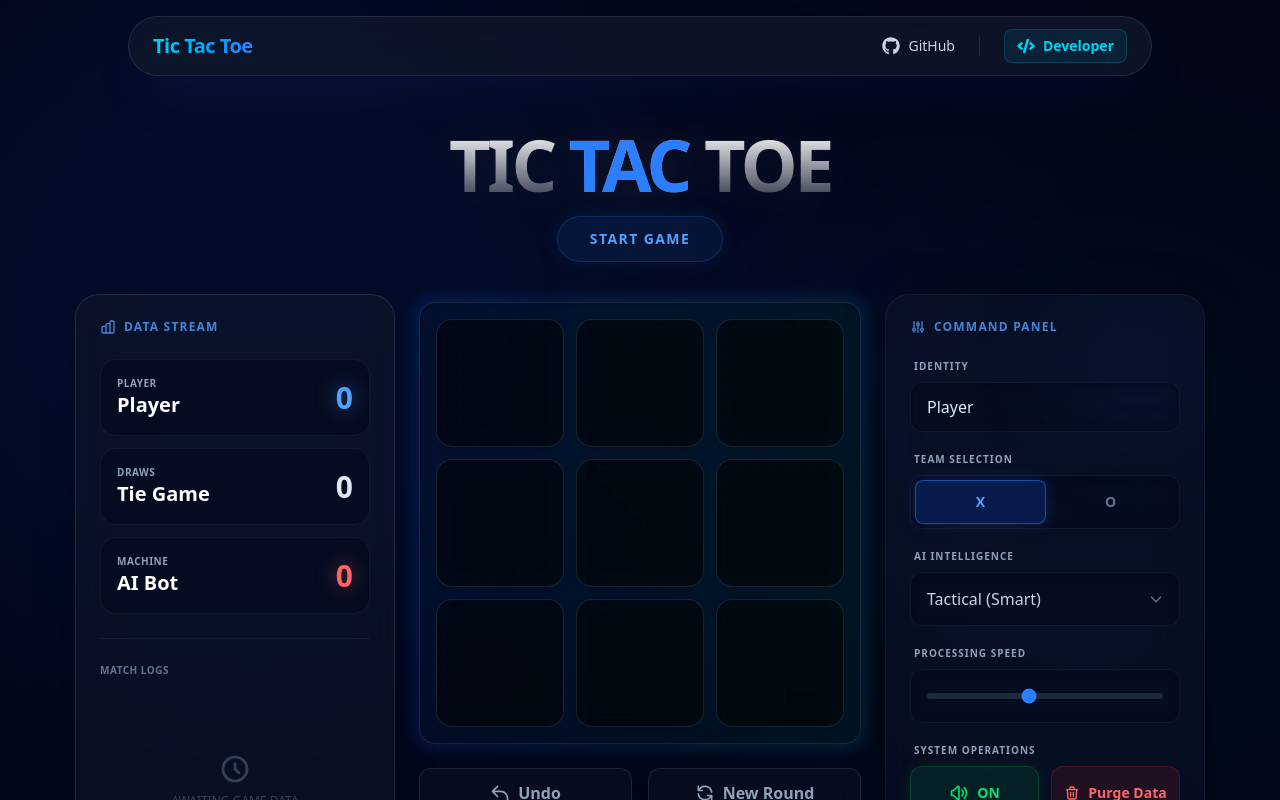
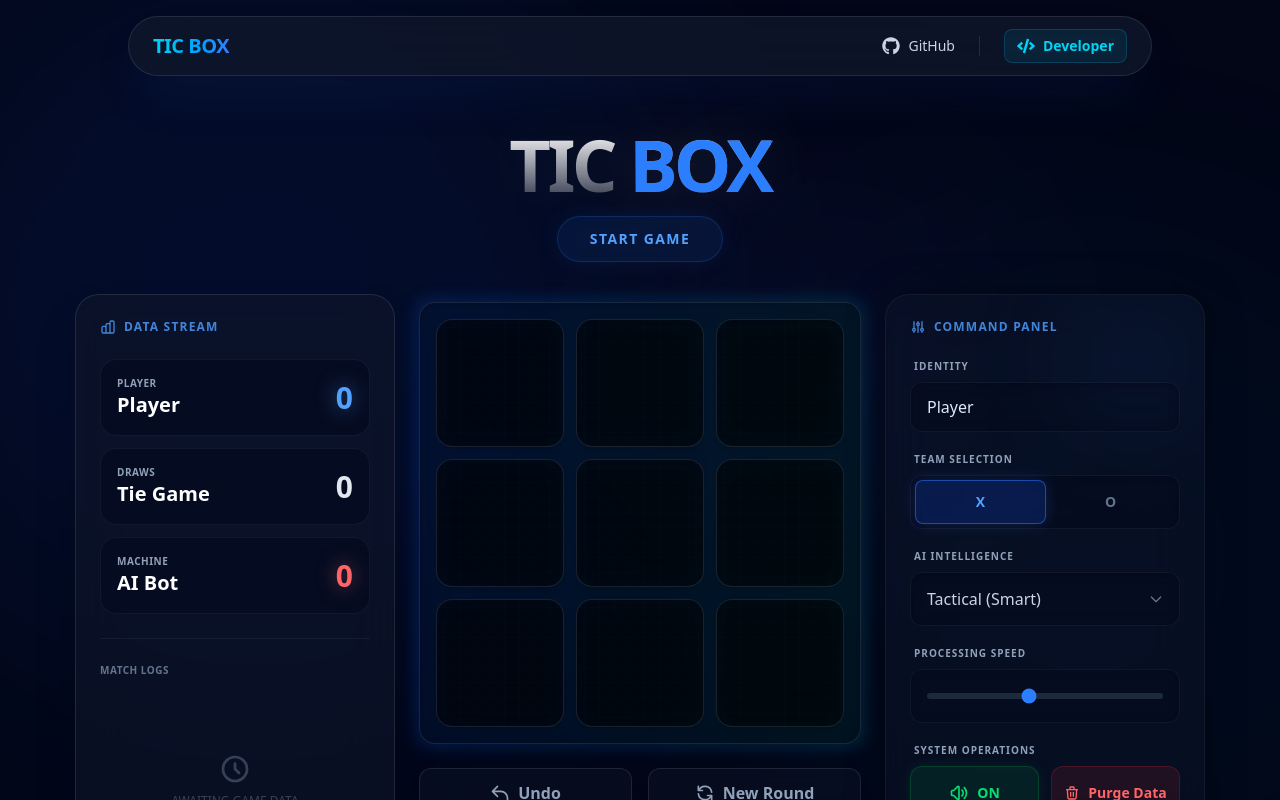
Before and after one commit to amitkumarpatra99/TicTacToe, a React (Vite) app: page / in a window 1280 px wide. Shown: the top 800 px of the page. Built offline with nearby package versions, Linux system fonts and the light colour scheme.

Commit message:
Change into tic box

```diff
--- a/index.html
+++ b/index.html
@@ -1,13 +1,16 @@
 <!doctype html>
 <html lang="en">
+
 <head>
   <meta charset="UTF-8" />
   <link rel="icon" type="image/svg+xml" href="/src/assets/Favicon.png" />
   <meta name="viewport" content="width=device-width, initial-scale=1.0" />
-    <title>Tic Tac Toe</title>
+  <title>TIC BOX</title>
 </head>
+
 <body>
   <div id="root"></div>
   <script type="module" src="/src/main.jsx"></script>
 </body>
+
 </html>
--- a/src/components/Game.jsx
+++ b/src/components/Game.jsx
@@ -44,7 +44,7 @@ const Game = ({ game, soundEnabled, toggleSound, playerName, setPlayerName }) =>
                     animate={{ y: 0, opacity: 1 }}
                     className="text-5xl md:text-7xl font-black text-transparent bg-clip-text bg-gradient-to-b from-white to-white/20 tracking-tighter drop-shadow-[0_0_30px_rgba(255,255,255,0.1)] text-center font-sans"
                 >
-                    TIC <span className="text-blue-500"> TAC </span>TOE
+                    TIC <span className="text-blue-500"> BOX </span>
                 </motion.h1>
 
                 <motion.div
--- a/src/components/Navbar.jsx
+++ b/src/components/Navbar.jsx
@@ -33,7 +33,7 @@ const Navbar = (props) => {
                 {/* Logo */}
                 <div className="flex items-center gap-2">
                     <span className="text-xl font-black tracking-tight bg-gradient-to-r from-cyan-400 to-blue-500 bg-clip-text text-transparent cursor-pointer hover:scale-105 transition-transform">
-                        Tic Tac Toe
+                        TIC BOX
                     </span>
                 </div>
 
```
Lines whose indentation alone changed are shown as unchanged.
